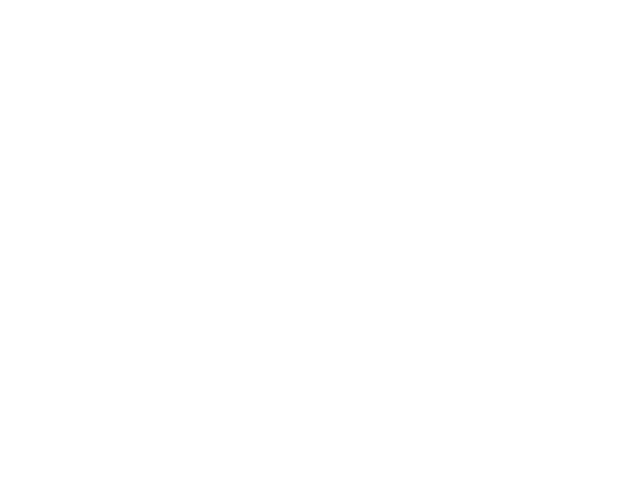
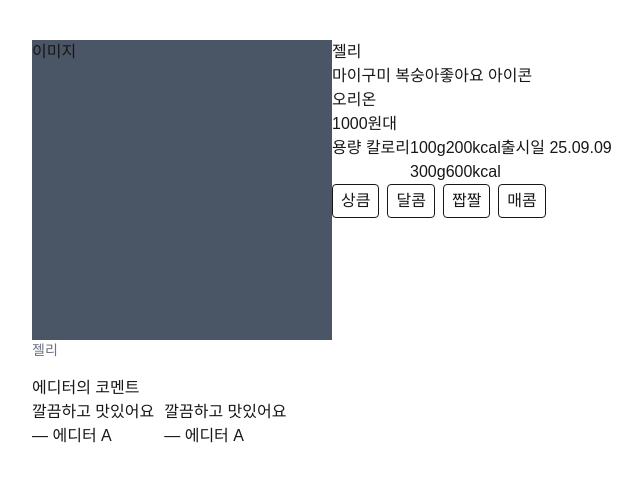
Before and after one commit to bananana0118/100-snacks-dict-front, a Next.js app: page /snack/1 in a window 1280 px wide. Shown: the top 482 px of the page, without its empty margins (8-650 px from the left). Built offline with nearby package versions, Linux system fonts and the light colour scheme.

Commit message:
[feat]: snackDetailPage 레이아웃 적용

```diff
--- a/src/app/(pages)/snack/[id]/page.tsx
+++ b/src/app/(pages)/snack/[id]/page.tsx
@@ -1,5 +1,76 @@
-const page = () => {
-  <div></div>;
-};
-
-export default page;
+export default function Page() {
+  return (
+    <main>
+      <section className="flex flex-row">
+        <figure className="mb-4">
+          <div className="h-[300px] w-[300px] bg-gray-600">이미지</div>
+          <figcaption className="text-sm text-gray-500">젤리</figcaption>
+        </figure>
+        <section>
+          <header>
+            <h4>젤리</h4>
+            <div className="flex flex-row">
+              <h1>마이구미 복숭아</h1>
+              <button>좋아요 아이콘</button>
+            </div>
+          </header>
+          <section>
+            <dl className="grid grid-cols-1 gap-x-4">
+              <div>
+                <dt id="brand-label" className="sr-only">
+                  제조사
+                </dt>
+                <dd aria-labelledby="brand-label">오리온</dd>
+              </div>
+              <div>
+                <dt id="price-label" className="sr-only">
+                  가격
+                </dt>
+                <dd aria-labelledby="price-label">1000원대</dd>
+              </div>
+            </dl>
+          </section>
+          <section className="flex flex-row">
+            <h4>용량 칼로리</h4>
+            <table>
+              <tbody>
+                <tr>
+                  <td>100g</td>
+                  <td>200kcal</td>
+                </tr>
+                <tr>
+                  <td>300g</td>
+                  <td>600kcal</td>
+                </tr>
+              </tbody>
+            </table>
+            <p>
+              출시일 <span>25.09.09</span>
+            </p>
+          </section>
+          <section aria-labelledby="taste-tags">
+            <ul className="flex gap-2">
+              <li className="rounded border px-2 py-1">상큼</li>
+              <li className="rounded border px-2 py-1">달콤</li>
+              <li className="rounded border px-2 py-1">짭짤</li>
+              <li className="rounded border px-2 py-1">매콤</li>
+            </ul>
+          </section>
+        </section>
+      </section>
+      <section className="flex flex-col">
+        <h3>에디터의 코멘트</h3>
+        <div className="flex flex-row gap-2.5">
+          <blockquote>
+            <p>깔끔하고 맛있어요</p>
+            <footer>— 에디터 A</footer>
+          </blockquote>
+          <blockquote>
+            <p>깔끔하고 맛있어요</p>
+            <footer>— 에디터 A</footer>
+          </blockquote>
+        </div>
+      </section>
+    </main>
+  );
+}
```
